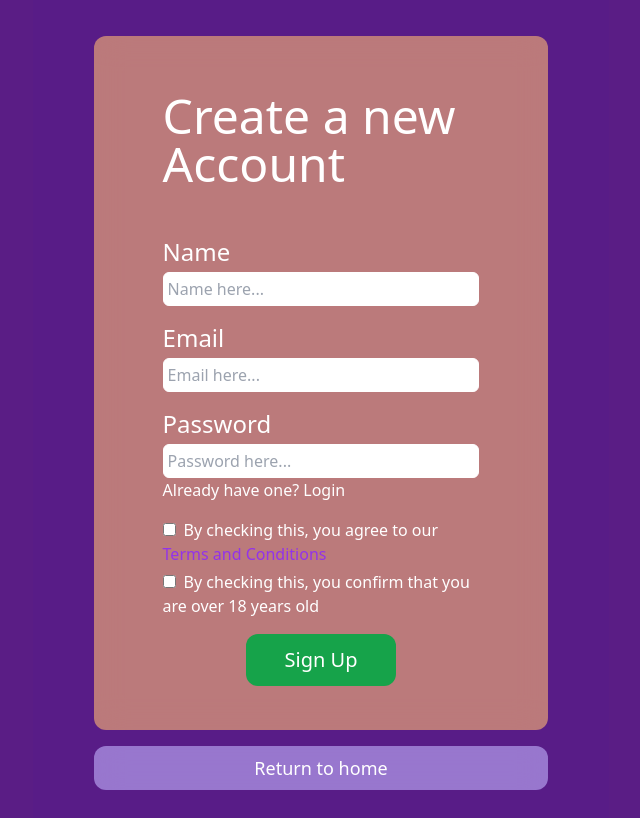
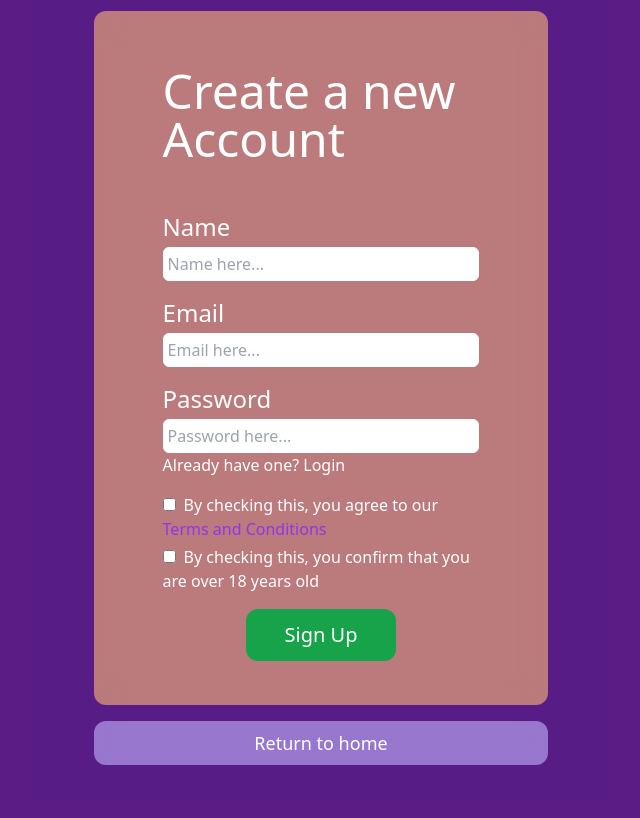
Before and after one commit to YeyoM/cocktail-please, a Next.js app: page /signup in a window 1280 px wide. Shown: the whole page, without its empty margins (319-959 px from the left). Built offline with nearby package versions, Linux system fonts and the light colour scheme; no server answers.

Commit message:
refactor cards components into its own react comp

```diff
--- a/components/cocktailCard/cocktailCard.js
+++ b/components/cocktailCard/cocktailCard.js
@@ -12,6 +12,7 @@ import getStartNextDay from '../../helpers/getStartNextDay'
 import getEndNextDay from '../../helpers/getEndNextDay'
 import DangerNotification from '../ui/notfications/dangerNotification'
 import RedirectPrimaryBtn from "../ui/buttons/redirectPrimaryBtn"
+import SecondaryCard from "../ui/cards/secondaryCard"
 
 export default function CocktailCard() {
 
@@ -233,7 +234,7 @@ export default function CocktailCard() {
         {
           error ? <DangerNotification>{error}</DangerNotification> : null
         }
-        <div className="max-h-full min-h-fit w-4/5 mb-6 bg-violet-300 p-5 rounded-xl bg-opacity-60 backdrop-filter backdrop-blur-lg flex flex-col items-center overflow-hidden">
+        <SecondaryCard>
           {
             cocktail ?
             <div className="flex flex-col items-center">
@@ -267,7 +268,7 @@ export default function CocktailCard() {
                 <div className="loader">Loading...</div>
               </div>
           }
-        </div>
+        </SecondaryCard>
       </Fragment>
       <RedirectPrimaryBtn href="/account">Manage My Account</RedirectPrimaryBtn>
     </Fragment>
--- a/components/configureAccount/configureAccount.js
+++ b/components/configureAccount/configureAccount.js
@@ -9,6 +9,7 @@ import { doc, setDoc } from "firebase/firestore"
 import { db } from '../../config/firebase'
 import getStartNextDay from '../../helpers/getStartNextDay'
 import getEndNextDay from '../../helpers/getEndNextDay'
+import PrimaryCard from "../ui/cards/primaryCard"
 
 export default function ConfigureAccount() {
 
@@ -73,7 +74,7 @@ export default function ConfigureAccount() {
       {error && <DangerNotification>{error}</DangerNotification>}
       {success && <SuccessNotification>{success}</SuccessNotification>}
       {loading && <LoadingNotification>Loading...</LoadingNotification>}
-      <div className="max-h-full min-h-fit w-5/6 mt-8 bg-orange-300 p-4 rounded-xl bg-opacity-60 backdrop-filter backdrop-blur-lg flex flex-col items-center overflow-hidden">
+      <PrimaryCard>
         <form className="w-3/4" onSubmit={handleSubmit}>
           <h1 className="text-white text-3xl mt-10 mb-12">Select a day to recieve your weekly random cocktail!</h1>
           <div onChange={handleDayChange}>
@@ -113,7 +114,7 @@ export default function ConfigureAccount() {
           </div>
           <p className="text-white mb-4 text-sm text-center">We suggest you to select a weekend day, choose wisely :)</p>
         </form>
-      </div>
+      </PrimaryCard>
     </Fragment>
   )
 }
--- a/components/loginForm/loginForm.js
+++ b/components/loginForm/loginForm.js
@@ -7,6 +7,7 @@ import DangerNotification from '../ui/notfications/dangerNotification'
 import SuccessNotification from '../ui/notfications/successNotification'
 import LoadingNotification from '../ui/notfications/loadingNotification'
 import RedirectSecondaryBtn from '../ui/buttons/redirectSecondaryBtn'
+import PrimaryCard from '../ui/cards/primaryCard'
 
 export default function LoginForm() {
 
@@ -68,7 +69,7 @@ export default function LoginForm() {
       {error && <DangerNotification>{error}</DangerNotification>}
       {success && <SuccessNotification>{success}</SuccessNotification>}
       {loading && <LoadingNotification>Loading...</LoadingNotification>}
-      <div className="max-h-full min-h-fit w-4/5 mb-4 bg-orange-300 p-4 rounded-xl bg-opacity-60 backdrop-filter backdrop-blur-lg flex flex-col items-center overflow-hidden">
+      <PrimaryCard>
         <form className="w-3/4" onSubmit={handleSubmit}>
           <h1 className="text-white text-5xl mt-10 mb-12">Login to your account</h1>
           <div className="flex flex-col">
@@ -88,7 +89,7 @@ export default function LoginForm() {
             <SuccessBtn>Login</SuccessBtn>
           </div>
         </form>
-      </div>
+      </PrimaryCard>
       <RedirectSecondaryBtn href="/">Return to home</RedirectSecondaryBtn>
     </Fragment>
   )
--- a/components/manageAccount/manageAccount.js
+++ b/components/manageAccount/manageAccount.js
@@ -12,6 +12,7 @@ import Avatar from "boring-avatars"
 import RedirectPrimaryBtn from '../ui/buttons/redirectPrimaryBtn'
 import RedirectSecondaryBtn from '../ui/buttons/redirectSecondaryBtn'
 import DangerNotification from '../ui/notfications/dangerNotification'
+import SecondaryCard from '../ui/cards/secondaryCard'
 
 export default function ManageAccount() {
 
@@ -90,7 +91,7 @@ export default function ManageAccount() {
   return (
     <Fragment>
       {error && <DangerNotification>{error}</DangerNotification>}
-      <div className="max-h-full min-h-fit w-4/5 mt-4 bg-violet-300 p-5 rounded-xl bg-opacity-60 backdrop-filter backdrop-blur-lg flex flex-col items-center overflow-hidden mb-4 justify-center">
+      <SecondaryCard>
         <form onSubmit={handleLogout}>
           {userDoc
             ? <div className="flex flex-col items-center p-2">
@@ -113,7 +114,7 @@ export default function ManageAccount() {
               </div>
           }
         </form>
-      </div>
+      </SecondaryCard>
       <RedirectPrimaryBtn href="/random">Return to cocktail</RedirectPrimaryBtn>
       <RedirectSecondaryBtn href="/disclaimer">Disclaimer</RedirectSecondaryBtn>
     </Fragment>
--- a/components/signupForm/signupForm.js
+++ b/components/signupForm/signupForm.js
@@ -9,6 +9,7 @@ import DangerNotification from '../ui/notfications/dangerNotification'
 import SuccessNotification from '../ui/notfications/successNotification'
 import LoadingNotification from '../ui/notfications/loadingNotification'
 import RedirectSecondaryBtn from '../ui/buttons/redirectSecondaryBtn'
+import PrimaryCard from '../ui/cards/primaryCard'
 
 export default function SignupForm() {
 
@@ -116,7 +117,7 @@ export default function SignupForm() {
       {error && <DangerNotification>{error}</DangerNotification>}
       {success && <SuccessNotification>{success}</SuccessNotification>}
       {loading && <LoadingNotification>Loading...</LoadingNotification>}
-      <div className="max-h-full min-h-fit w-4/5 mt-8 mb-4 bg-orange-300 p-4 rounded-xl bg-opacity-60 backdrop-filter backdrop-blur-lg flex flex-col items-center overflow-hidden">
+      <PrimaryCard>
         <form className="w-3/4" onSubmit={handleSubmit}>
           <h1 className="text-white text-5xl mt-10 mb-12">Create a new Account</h1>
           <div className="flex flex-col">
@@ -152,7 +153,7 @@ export default function SignupForm() {
             <SuccessBtn>Sign Up</SuccessBtn>
           </div>
         </form>
-      </div>
+      </PrimaryCard>
       <RedirectSecondaryBtn href="/">Return to home</RedirectSecondaryBtn>
     </Fragment>
   )
--- /dev/null
+++ b/components/ui/cards/primaryCard.js
@@ -0,0 +1,7 @@
+export default function PrimaryCard({ children }) {
+  return (
+    <div className="max-h-full min-h-fit w-4/5 mb-4 bg-orange-300 p-4 rounded-xl bg-opacity-60 backdrop-filter backdrop-blur-lg flex flex-col items-center overflow-hidden">
+      {children}
+    </div>
+  )
+}
--- /dev/null
+++ b/components/ui/cards/secondaryCard.js
@@ -0,0 +1,7 @@
+export default function SecondaryCard({ children }) {
+  return (
+    <div className="max-h-full min-h-fit w-4/5 mb-6 bg-violet-300 p-5 rounded-xl bg-opacity-60 backdrop-filter backdrop-blur-lg flex flex-col items-center overflow-hidden">
+      {children}
+    </div>
+  )
+}
```
Also changed, not shown: 1 other file (tests, documents, lock files or other folders).
